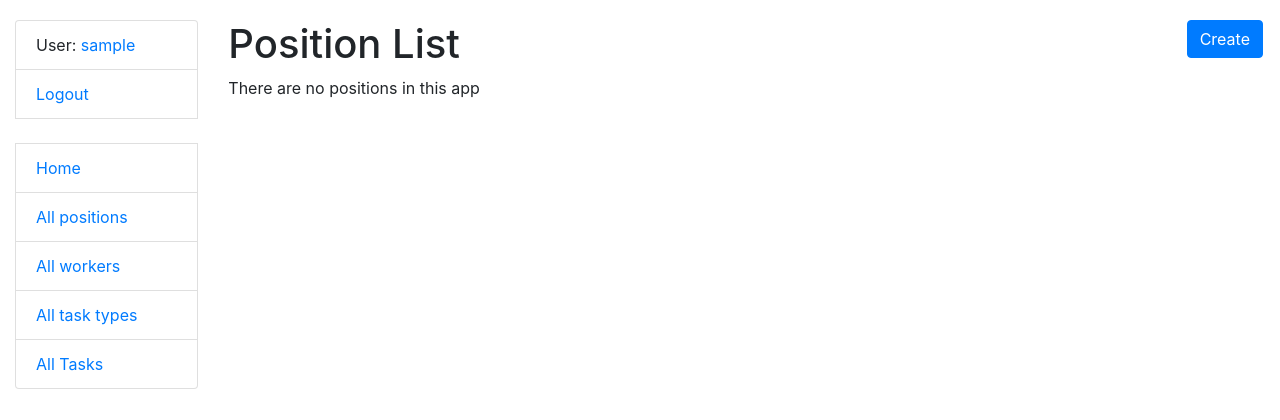
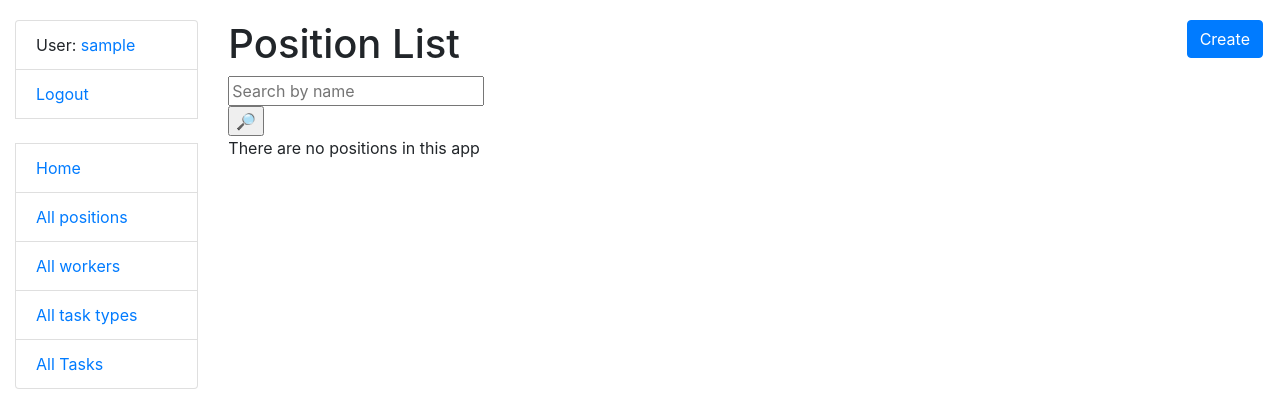
Before and after one commit to S-SMTN/Pet_ItTaskManager, a Django app: page /positions in a window 1280 px wide. Shown: the top 420 px of the page. Run offline with Django 5.2, Linux system fonts and the light colour scheme; the visitor is signed in with stand-in values (Sample User, id 1); data that the repository does not hold is empty.

Commit message:
implemented add/update/delete/search position

```diff
--- /dev/null
+++ b/app/forms.py
@@ -0,0 +1,14 @@
+from django import forms
+
+
+class PositionSearchForm(forms.Form):
+    name = forms.CharField(
+        max_length=255,
+        required=False,
+        label="",
+        widget=forms.TextInput(
+            attrs={
+                "placeholder": "Search by name"
+            }
+        )
+    )
--- a/app/urls.py
+++ b/app/urls.py
@@ -1,10 +1,25 @@
 from django.urls import path
 
-from app.views import index, PositionListView
+from app.views import index, PositionListView, PositionCreateView, PositionUpdateView, PositionDeleteView
 
 urlpatterns = [
     path("", index, name="index"),
-    path("positions", PositionListView.as_view(), name="position-list")
+    path("positions", PositionListView.as_view(), name="position-list"),
+    path(
+        "positions/create/",
+        PositionCreateView.as_view(),
+        name="position-create",
+    ),
+    path(
+        "positions/<int:pk>/update/",
+        PositionUpdateView.as_view(),
+        name="position-update",
+    ),
+    path(
+        "position/<int:pk>/delete/",
+        PositionDeleteView.as_view(),
+        name="position-delete",
+    ),
 ]
 
 app_name = "app"
--- a/app/views.py
+++ b/app/views.py
@@ -1,8 +1,11 @@
 from django.contrib.auth.mixins import LoginRequiredMixin
+from django.db.models import QuerySet
+from django.urls import reverse_lazy
 from django.views import generic
 from django.http import HttpRequest, HttpResponse
 from django.shortcuts import render
 
+from app.forms import PositionSearchForm
 from app.models import Position, Worker, TaskType, Task
 
 
@@ -26,5 +29,36 @@ def index(request: HttpRequest) -> HttpResponse:
 class PositionListView(LoginRequiredMixin, generic.ListView):
     context_object_name = "position_list"
     template_name = "app/position_list.html"
-    queryset = Position.objects.all().prefetch_related("workers")
     paginate_by = 10
+
+    def get_context_data(self, *, object_list=None, **kwargs) -> dict:
+        context = super(PositionListView, self).get_context_data(**kwargs)
+        name = self.request.GET.get("name")
+        context["search_form"] = PositionSearchForm(
+            initial={"name": name}
+        )
+        return context
+
+    def get_queryset(self) -> QuerySet:
+        queryset = Position.objects.all().prefetch_related("workers")
+        name = self.request.GET.get("name")
+        if name:
+            return queryset.filter(name__icontains=name)
+        return queryset
+
+
+class PositionCreateView(LoginRequiredMixin, generic.CreateView):
+    model = Position
+    fields = "__all__"
+    success_url = reverse_lazy("app:position-list")
+
+
+class PositionUpdateView(LoginRequiredMixin, generic.UpdateView):
+    model = Position
+    fields = "__all__"
+    success_url = reverse_lazy("app:position-list")
+
+
+class PositionDeleteView(LoginRequiredMixin, generic.DeleteView):
+    model = Position
+    success_url = reverse_lazy("app:position-list")
--- a/templates/app/position_list.html
+++ b/templates/app/position_list.html
@@ -5,10 +5,15 @@
 {% block content %}
   <h1>
     Position List
-    <a href="" class="btn btn-primary link-to-page">
+    <a href="{% url 'app:position-create' %}" class="btn btn-primary link-to-page">
       Create
     </a>
   </h1>
+
+  <form action="" method="get">
+    {{ search_form }}
+    <input type="submit" value="🔎">
+  </form>
 
   {% if position_list %}
       <table class="table">
@@ -20,7 +25,7 @@
           <th>Delete</th>
         </tr>
 
-        {% for  position in position_list%}
+        {% for  position in position_list %}
         <tr>
           <td>
               {{ position.id }}
@@ -32,13 +37,13 @@
               {{ position.workers.all|length }}
           </td>
           <td>
-              <a href="">
+              <a href="{% url 'app:position-update' pk=position.id %}">
                 Update
               </a>
             </td>
             <td>
               <a style="color: red"
-                href="">
+                href="{% url 'app:position-delete' pk=position.id %}">
                 Delete
               </a>
             </td>
```
Also changed, not shown: templates/app/position_confirm_delete.html (added, +12 -0 lines), templates/app/position_form.html (added, +14 -0 lines).
